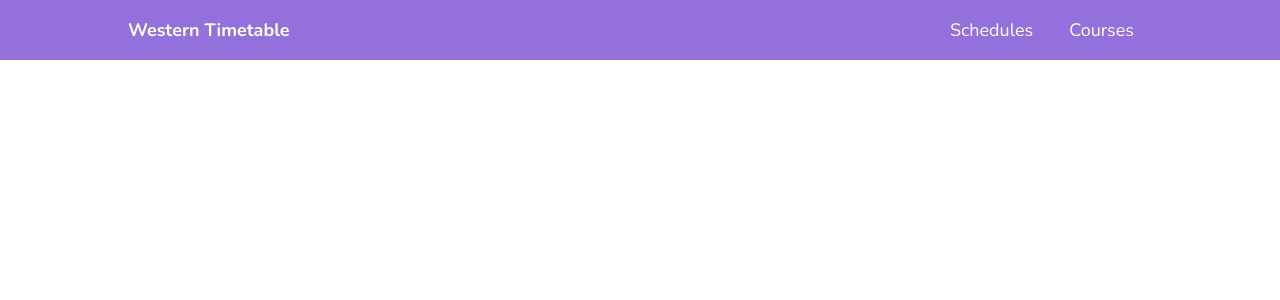
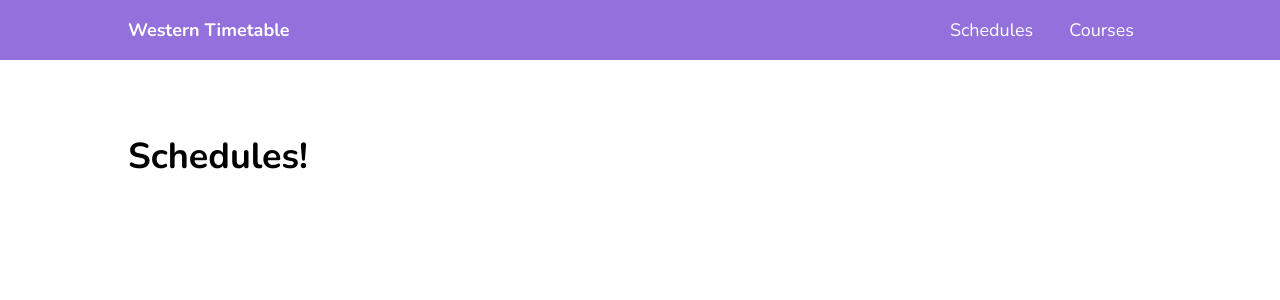
Before and after one commit to jmaslanka55/se3316-jmaslank-lab5, an Angular app in the folder angular-jmaslank-lab4/: page /Schedule in a window 1280 px wide. Before the commit this address led to /. Shown: the top 300 px of the page. Built offline with nearby package versions, Linux system fonts and the light colour scheme.

Commit message:
Formatting components and adding http service

```diff
--- a/angular-jmaslank-lab4/src/app/app-routing.module.ts
+++ b/angular-jmaslank-lab4/src/app/app-routing.module.ts
@@ -5,8 +5,8 @@ import {HomeComponent} from "./home/home.component";
 import {ListComponent} from "./list/list.component";
 
 const routes: Routes = [
-  {path: '', component: HomeComponent},
-  {path: 'list', component: ListComponent},
+  {path: 'Schedule', component: HomeComponent},
+  {path: 'Course', component: ListComponent},
 ];
 
 @NgModule({
--- a/angular-jmaslank-lab4/src/app/app.component.html
+++ b/angular-jmaslank-lab4/src/app/app.component.html
@@ -3,8 +3,8 @@
     <a href = "#" class = "logo"> Western Timetable </a>
     <nav>
       <ul>
-        <li><a href = "#" routerLink="/">Schedules</a> </li>
-        <li><a href = "#" routerLink="/list">Courses</a> </li>
+        <li><a href = "#" routerLink="/Schedule">Schedules</a> </li>
+        <li><a href = "#" routerLink="/Course">Courses</a> </li>
       </ul>
     </nav>
   </div>
--- a/angular-jmaslank-lab4/src/app/app.module.ts
+++ b/angular-jmaslank-lab4/src/app/app.module.ts
@@ -6,6 +6,7 @@ import {RouterModule} from "@angular/router";
 import { HomeComponent } from './home/home.component';
 import { ListComponent } from './list/list.component';
 import { AppRoutingModule } from './app-routing.module';
+import {FormsModule} from "@angular/forms";
 
 @NgModule({
   declarations: [
@@ -14,7 +15,7 @@ import { AppRoutingModule } from './app-routing.module';
     ListComponent
   ],
   imports: [
-    BrowserModule, HttpClientModule, RouterModule, AppRoutingModule,
+    BrowserModule, HttpClientModule, RouterModule, AppRoutingModule, FormsModule
   ],
   providers: [],
   bootstrap: [AppComponent]
--- a/angular-jmaslank-lab4/src/app/home/home.component.html
+++ b/angular-jmaslank-lab4/src/app/home/home.component.html
@@ -1 +1,2 @@
-<p>home works!</p>
+<h1>Schedules!
+</h1>
--- a/angular-jmaslank-lab4/src/app/list/list.component.html
+++ b/angular-jmaslank-lab4/src/app/list/list.component.html
@@ -1 +1 @@
-<p>list works!</p>
+<h1>Courses!!</h1>
```
